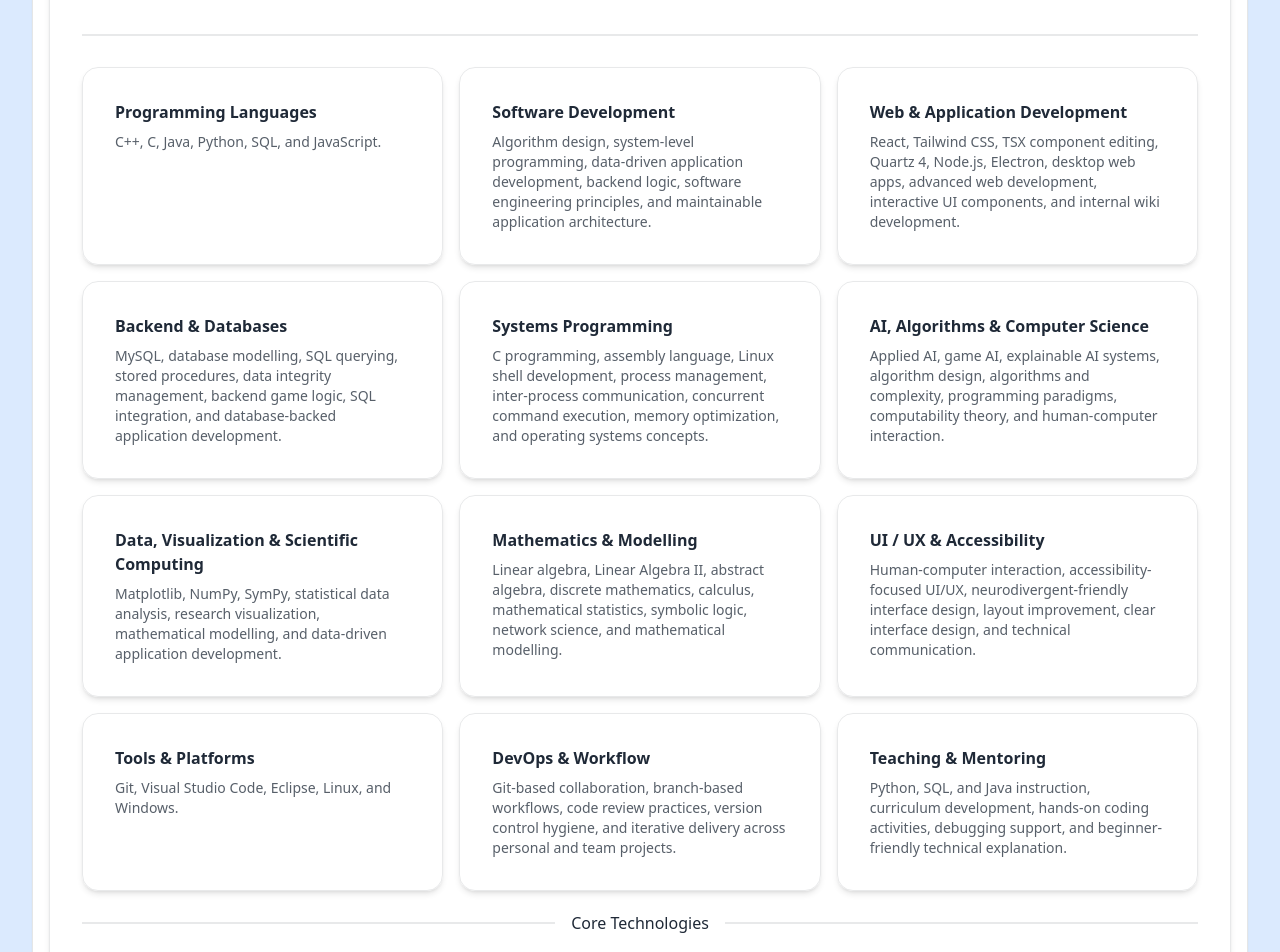
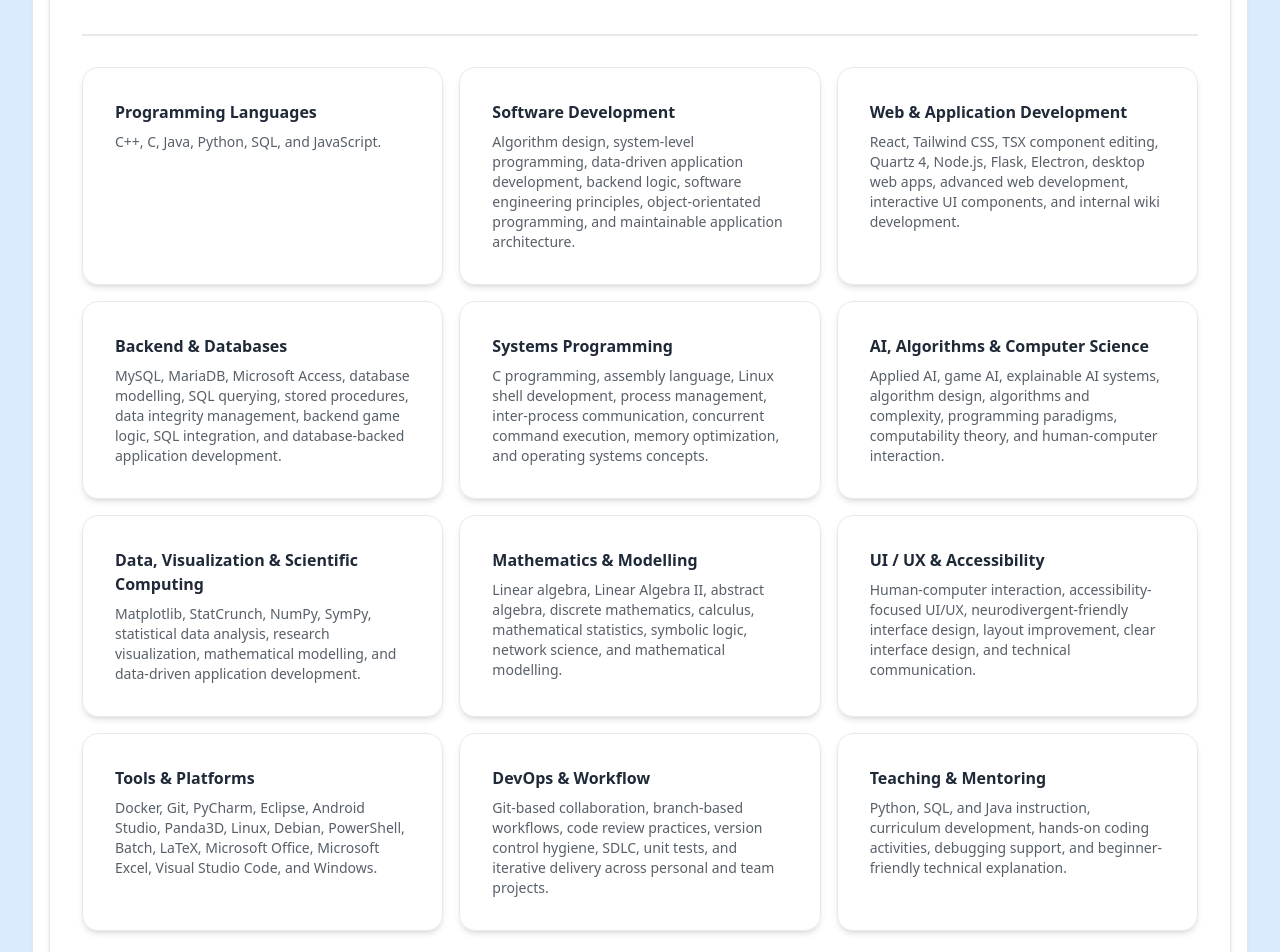
Before and after one commit to axyl-casc/axyl-casc.github.io, a React (Vite) app: page / in a window 1280 px wide. Shown: the part 1060-2012 px from the top of the page. Built offline with nearby package versions, Linux system fonts and the light colour scheme.

Commit message:
Update technical skills with requested tools and technologies

```diff
--- a/src/pages/HomePage.tsx
+++ b/src/pages/HomePage.tsx
@@ -85,7 +85,8 @@
             <p className="text-sm text-base-content/75">
               Algorithm design, system-level programming, data-driven
               application development, backend logic, software engineering
-              principles, and maintainable application architecture.
+              principles, object-orientated programming, and maintainable
+              application architecture.
             </p>
           </div>
         </div>
@@ -97,8 +98,8 @@
             </h3>
             <p className="text-sm text-base-content/75">
               React, Tailwind CSS, TSX component editing, Quartz 4, Node.js,
-              Electron, desktop web apps, advanced web development, interactive
-              UI components, and internal wiki development.
+              Flask, Electron, desktop web apps, advanced web development,
+              interactive UI components, and internal wiki development.
             </p>
           </div>
         </div>
@@ -107,9 +108,9 @@
           <div className="card-body">
             <h3 className="card-title text-base">Backend &amp; Databases</h3>
             <p className="text-sm text-base-content/75">
-              MySQL, database modelling, SQL querying, stored procedures, data
-              integrity management, backend game logic, SQL integration, and
-              database-backed application development.
+              MySQL, MariaDB, Microsoft Access, database modelling, SQL querying,
+              stored procedures, data integrity management, backend game logic,
+              SQL integration, and database-backed application development.
             </p>
           </div>
         </div>
@@ -144,9 +145,9 @@
               Data, Visualization &amp; Scientific Computing
             </h3>
             <p className="text-sm text-base-content/75">
-              Matplotlib, NumPy, SymPy, statistical data analysis, research
-              visualization, mathematical modelling, and data-driven application
-              development.
+              Matplotlib, StatCrunch, NumPy, SymPy, statistical data analysis,
+              research visualization, mathematical modelling, and data-driven
+              application development.
             </p>
           </div>
         </div>
@@ -179,7 +180,9 @@
           <div className="card-body">
             <h3 className="card-title text-base">Tools &amp; Platforms</h3>
             <p className="text-sm text-base-content/75">
-              Git, Visual Studio Code, Eclipse, Linux, and Windows.
+              Docker, Git, PyCharm, Eclipse, Android Studio, Panda3D, Linux,
+              Debian, PowerShell, Batch, LaTeX, Microsoft Office, Microsoft
+              Excel, Visual Studio Code, and Windows.
             </p>
           </div>
         </div>
@@ -191,8 +194,8 @@
             <h3 className="card-title text-base">DevOps &amp; Workflow</h3>
             <p className="text-sm text-base-content/75">
               Git-based collaboration, branch-based workflows, code review
-              practices, version control hygiene, and iterative delivery across
-              personal and team projects.
+              practices, version control hygiene, SDLC, unit tests, and
+              iterative delivery across personal and team projects.
             </p>
           </div>
         </div>
```
